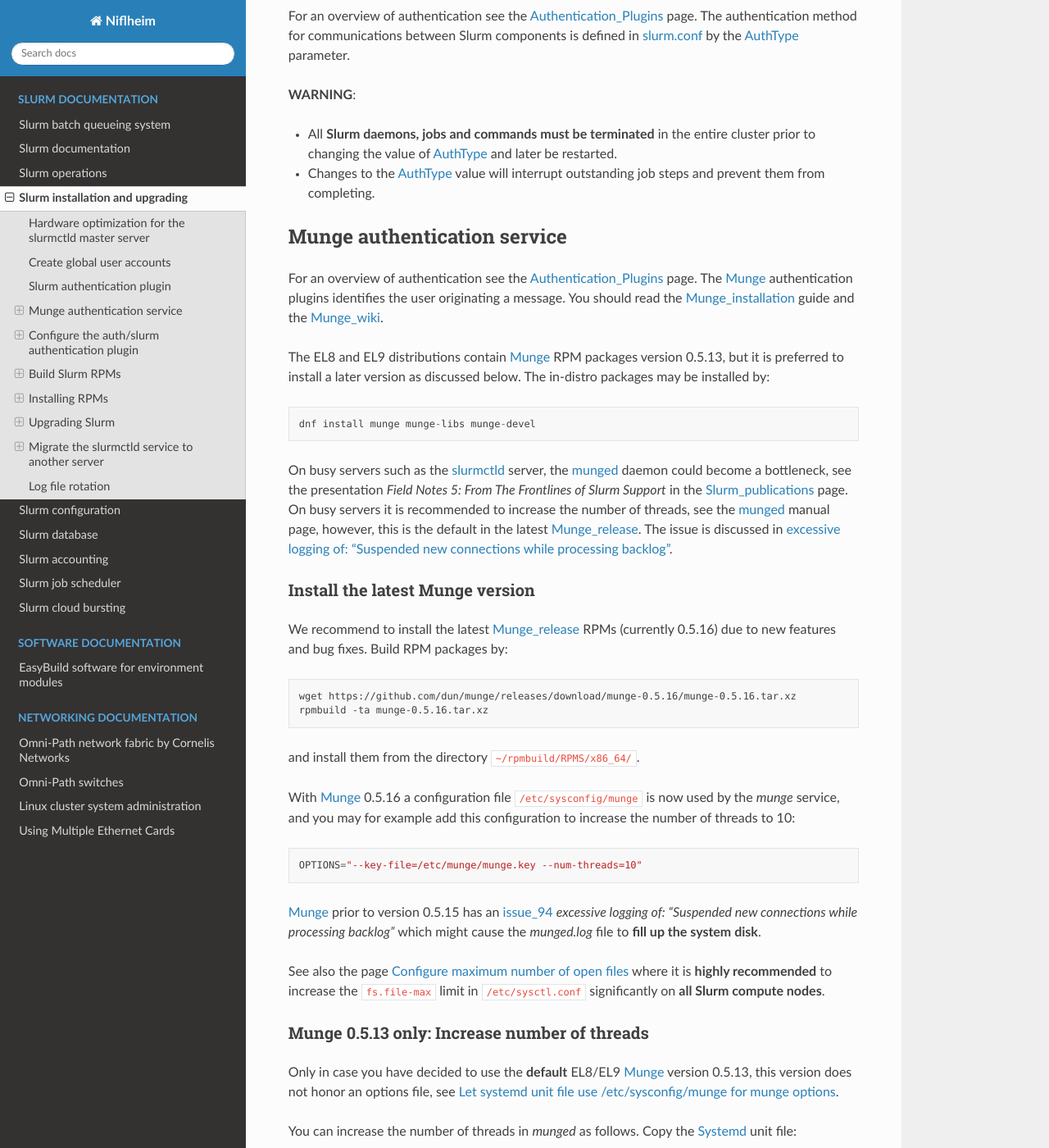
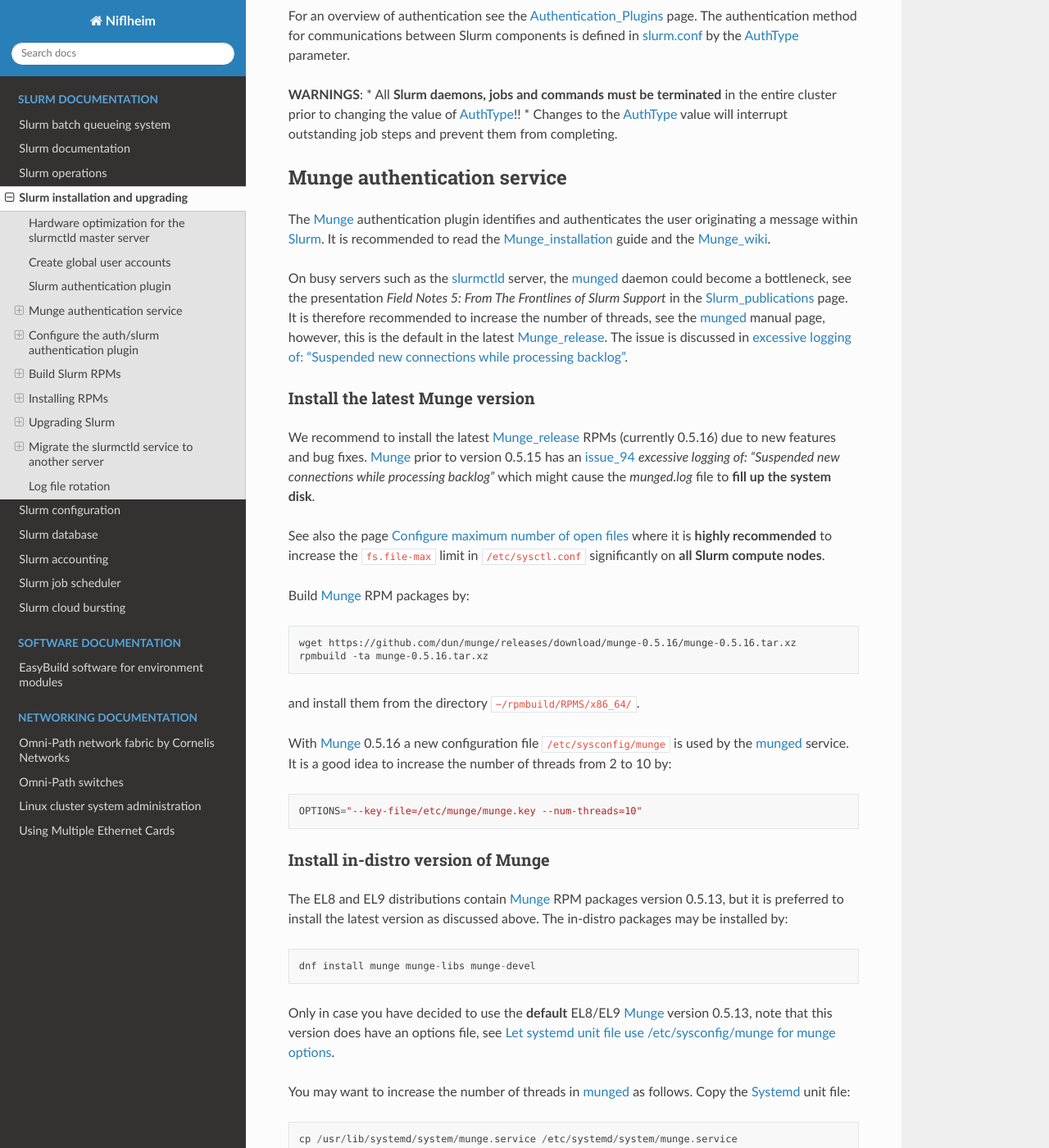
Before and after one commit to OleHolmNielsen/Niflheim_system, a Sphinx documentation site: the page built from docs/Slurm_installation.rst, in a window 1280 px wide and 1400 px high, scrolled down 2145 px. Shown: the whole window at 82% size. Built offline with Sphinx 7.4.7 and the Read the Docs theme 3.1.0, drawn with Linux system fonts in a browser that asks for light colours; some of the changed text lies outside the part shown.

Commit message:
Update Munge documentation

```diff
--- a/docs/Slurm_installation.rst
+++ b/docs/Slurm_installation.rst
@@ -87,9 +87,8 @@
 The authentication method for communications between Slurm components is defined in slurm.conf_
 by the AuthType_ parameter.
 
-**WARNING**:
-
-* All **Slurm daemons, jobs and commands must be terminated** in the entire cluster prior to changing the value of AuthType_ and later be restarted.
+**WARNINGS**:
+* All **Slurm daemons, jobs and commands must be terminated** in the entire cluster prior to changing the value of AuthType_!!
 * Changes to the AuthType_ value will interrupt outstanding job steps and prevent them from completing.
 
 .. _Authentication_Plugins: https://slurm.schedmd.com/authentication.html
@@ -98,20 +97,13 @@
 Munge authentication service
 ============================
 
-For an overview of authentication see the Authentication_Plugins_ page.
-The Munge_ authentication plugins identifies the user originating a message.
-You should read the Munge_installation_ guide and the Munge_wiki_.
-
-The EL8 and EL9 distributions contain Munge_ RPM packages version 0.5.13,
-but it is preferred to install a later version as discussed below.
-The in-distro packages may be installed by::
-
-  dnf install munge munge-libs munge-devel
+The Munge_ authentication plugin identifies and authenticates the user originating a message within Slurm_.
+It is recommended to read the Munge_installation_ guide and the Munge_wiki_.
 
 On busy servers such as the slurmctld_ server,
 the munged_ daemon could become a bottleneck,
 see the presentation *Field Notes 5: From The Frontlines of Slurm Support* in the Slurm_publications_ page.
-On busy servers it is recommended to increase the number of threads,
+It is therefore recommended to increase the number of threads,
 see the munged_ manual page, however, this is the default in the latest Munge_release_.
 The issue is discussed in
 `excessive logging of: "Suspended new connections while processing backlog" <https://github.com/dun/munge/issues/94>`_.
@@ -128,7 +120,14 @@
 
 We recommend to install the latest Munge_release_ RPMs (currently 0.5.16)
 due to new features and bug fixes.
-Build RPM packages by:
+Munge_ prior to version 0.5.15 has an issue_94_ *excessive logging of: "Suspended new connections while processing backlog"*
+which might cause the `munged.log` file to **fill up the system disk**.
+
+See also the page :ref:`configure_maximum_number_of_open_files`
+where it is **highly recommended** to increase the ``fs.file-max``
+limit in ``/etc/sysctl.conf`` significantly on **all Slurm compute nodes**.
+
+Build Munge_ RPM packages by:
 
 .. code-block:: bash
 
@@ -137,29 +136,28 @@
 
 and install them from the directory ``~/rpmbuild/RPMS/x86_64/``.
 
-With Munge_ 0.5.16 a configuration file ``/etc/sysconfig/munge`` is now used by the `munge` service,
-and you may for example add this configuration to increase the number of threads to 10::
+With Munge_ 0.5.16 a new configuration file ``/etc/sysconfig/munge`` is used by the munged_ service.
+It is a good idea to increase the number of threads from 2 to 10 by::
 
   OPTIONS="--key-file=/etc/munge/munge.key --num-threads=10"
-
-Munge_ prior to version 0.5.15 has an issue_94_ *excessive logging of: "Suspended new connections while processing backlog"*
-which might cause the `munged.log` file to **fill up the system disk**.
-
-See also the page :ref:`configure_maximum_number_of_open_files`
-where it is **highly recommended** to increase the ``fs.file-max``
-limit in ``/etc/sysctl.conf`` significantly on **all Slurm compute nodes**.
 
 .. _Munge_release: https://github.com/dun/munge/releases
 .. _issue_94: https://github.com/dun/munge/issues/94
 
-Munge 0.5.13 only: Increase number of threads
------------------------------------------------
+Install in-distro version of Munge
+----------------------------------
+
+The EL8 and EL9 distributions contain Munge_ RPM packages version 0.5.13,
+but it is preferred to install the latest version as discussed above.
+The in-distro packages may be installed by::
+
+  dnf install munge munge-libs munge-devel
 
 Only in case you have decided to use the **default** EL8/EL9 Munge_ version 0.5.13,
-this version does not honor an options file,
+note that this version does have an options file,
 see `Let systemd unit file use /etc/sysconfig/munge for munge options <https://github.com/dun/munge/pull/68>`_.
 
-You can increase the number of threads in `munged` as follows.
+You may want to increase the number of threads in munged_ as follows.
 Copy the Systemd_ unit file::
 
   cp /usr/lib/systemd/system/munge.service /etc/systemd/system/munge.service
@@ -243,12 +241,12 @@
 ==============================================
 
 For an overview of authentication see the Authentication_Plugins_ page.
-Beginning with version 23.11, Slurm_ has its own plugin that can create and validate credentials.
+Beginning with version 23.11, Slurm_ has its own ``auth/slurm`` authentication plugin
+(as an alternative to the Munge_ plugin) that can create and validate credentials.
 It validates that the requests come from legitimate UIDs and GIDs on other hosts with matching users and groups.
 
-The ``auth/slurm`` authentication plugin available from 23.11 is an alternative to the Munge_ plugin.
-
-**WARNING:** All **Slurm daemons, jobs and commands must be terminated** in the entire cluster prior to changing the value of AuthType_!!
+**WARNING:** All **Slurm daemons, jobs and commands must be terminated**
+in the entire cluster prior to changing the value of AuthType_ in slurm.conf_!!
 
 For the ``auth/slurm`` authentication you must have a shared key file ``/etc/slurm/slurm.key``,
 but beginning with version 24.05 you may alternatively create a ``/etc/slurm/slurm.jwks`` file with multiple keys as shown below.
```
